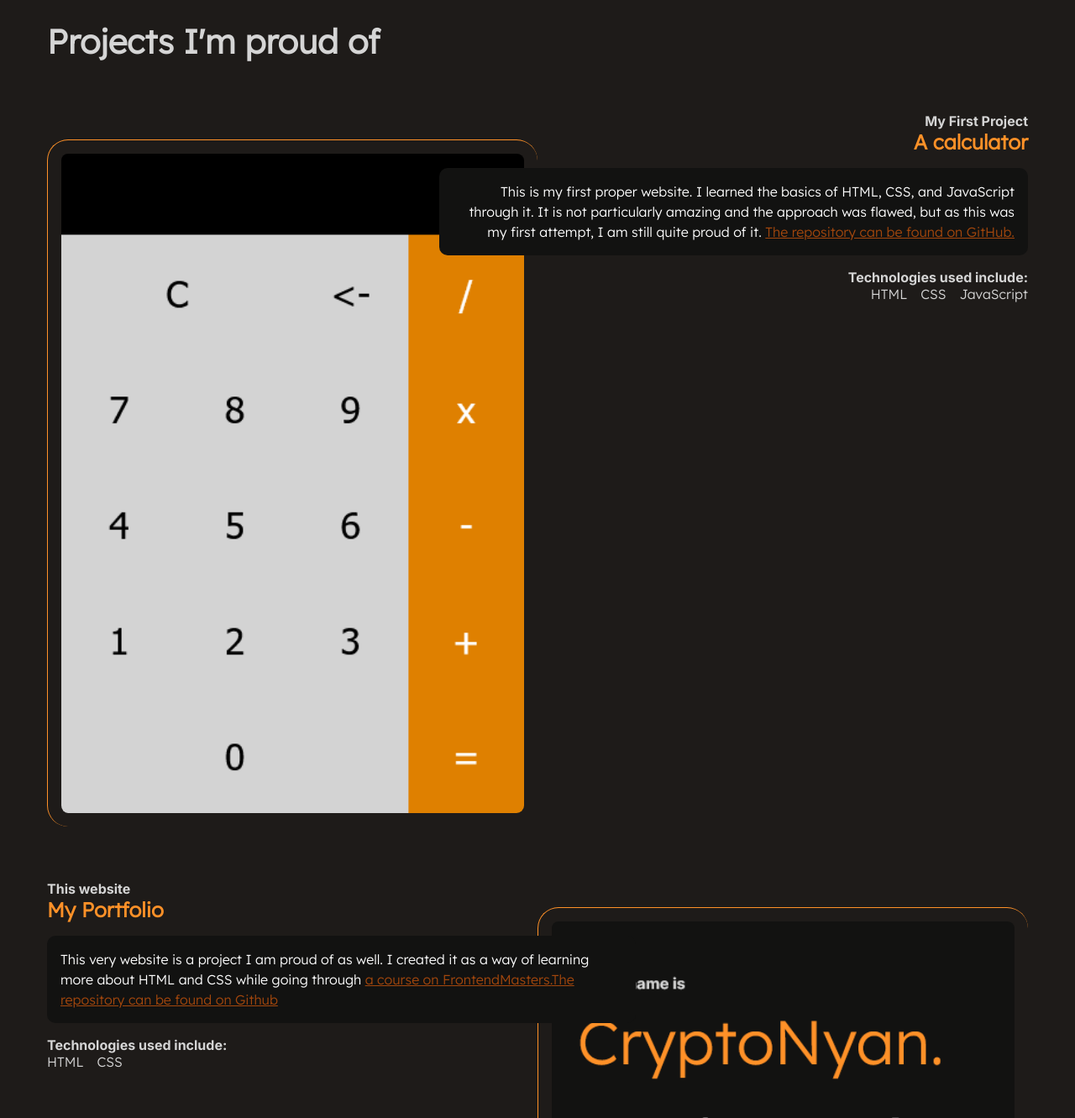
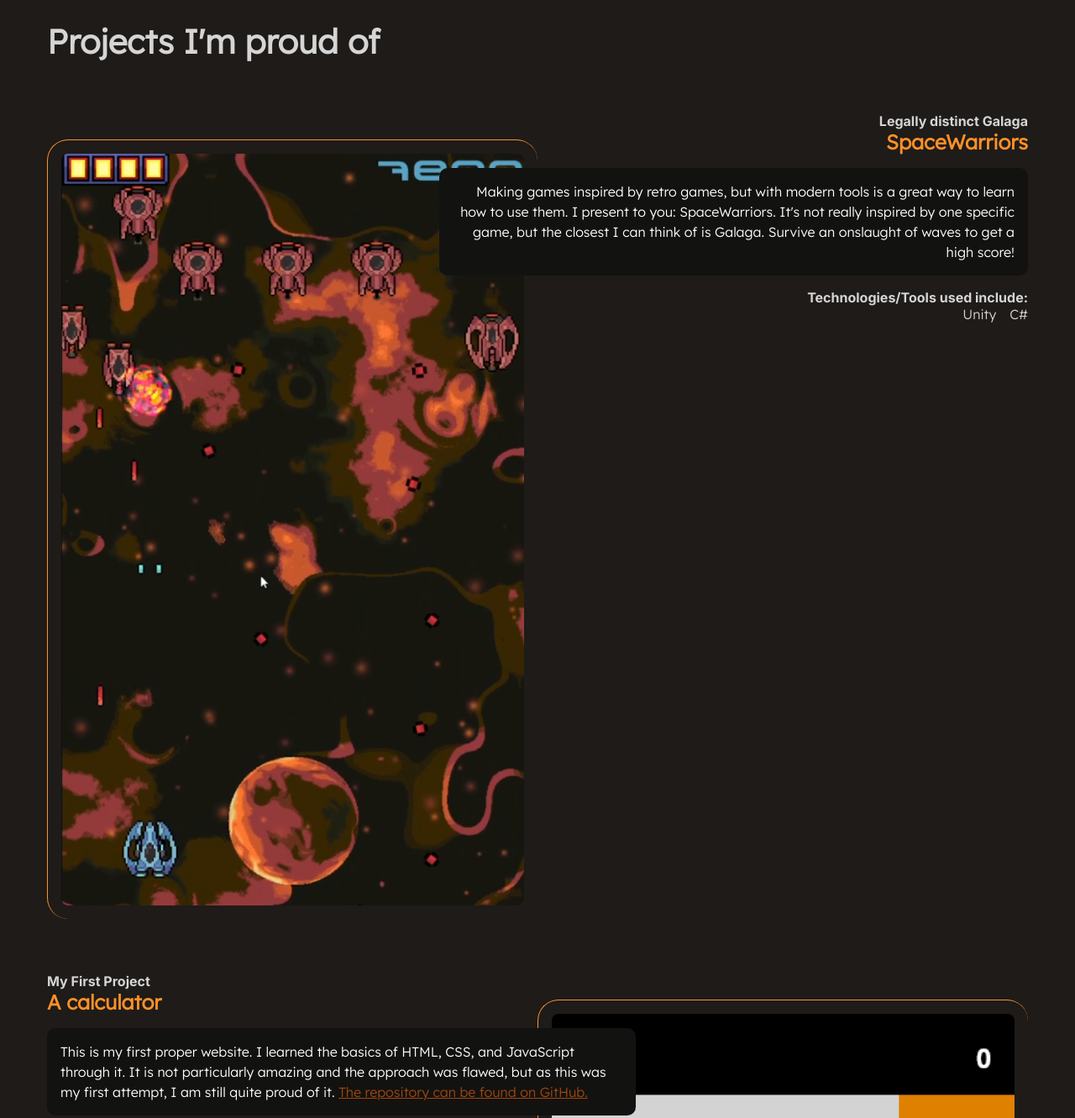
Before and after one commit to CryptoNyan/cryptonyan.github.io, a plain HTML site: page index.html in a window 1280 px wide. Shown: the part 760-2091 px from the top of the page at 84% size. Drawn offline with Linux system fonts and the light colour scheme.

Commit message:
Add SpaceWarriors

```diff
--- a/index.html
+++ b/index.html
@@ -26,7 +26,7 @@
         <li><a href="resume.html" class="button"> Resume </a></li>
     </ul>
 </nav>
-<div class="gradient"></div> <!-- Unsure if this looks good. Might replace later. -->
+<div class="gradient"></div>
 <section id="intro">
     <p class="name">Hi, my name is <span>CryptoNyan.</span></p>
     <h2>I write code.</h2>
@@ -37,7 +37,23 @@
 <div class="section-projects">
     <section id="projects">
         <h2>Projects I'm proud of</h2>
-        <article>
+        <article class>
+            <div class="text">
+                <h4>Legally distinct Galaga</h4>
+                <h3>SpaceWarriors</h3>
+                <p class="blackbox">Making games inspired by retro games, but with modern tools is a great way to learn
+                    how to use them. I present to you: SpaceWarriors. It's not really inspired by one specific game, but
+                    the closest I can think of is Galaga. Survive an onslaught of waves to get a high score!</p>
+                <h4>Technologies/Tools used include:</h4>
+                <ul>
+                    <li>Unity</li>
+                    <li>C#</li>
+                </ul>
+            </div>
+            <img src="img/SpaceWarriors.png"
+                 alt="A screenshot if this Portfolio website's intro section"/>
+        </article>
+        <article class="flipped">
             <div class="text">
                 <h4>My First Project</h4>
                 <h3>A calculator</h3>
@@ -54,24 +70,6 @@
             </div>
             <img src="img/Calculator%20Screenshot.png"
                  alt="An image of a web-based ios-like calculator"/>
-        </article>
-        <article class="flipped">
-            <div class="text">
-                <h4>This website</h4>
-                <h3>My Portfolio</h3>
-                <p class="blackbox">This very website is a project I am proud of as well. I created it as a way of
-                    learning more about HTML and CSS while going through <a
-                            href="https://frontendmasters.com/courses/getting-started-css/"> a course on
-                        FrontendMasters.</a><a href="https://github.com/CryptoNyan/Portfolio">The repository can be
-                        found on Github</a></p>
-                <h4>Technologies used include:</h4>
-                <ul>
-                    <li>HTML</li>
-                    <li>CSS</li>
-                </ul>
-            </div>
-            <img src="img/Portfolio%20Screenshot.png"
-                 alt="A screenshot if this Portfolio website's intro section"/>
         </article>
         <!--<article>
             <div class="text">
```
Also changed, not shown: img/Portfolio Screenshot.png (deleted), img/SpaceWarriors.png (added).
